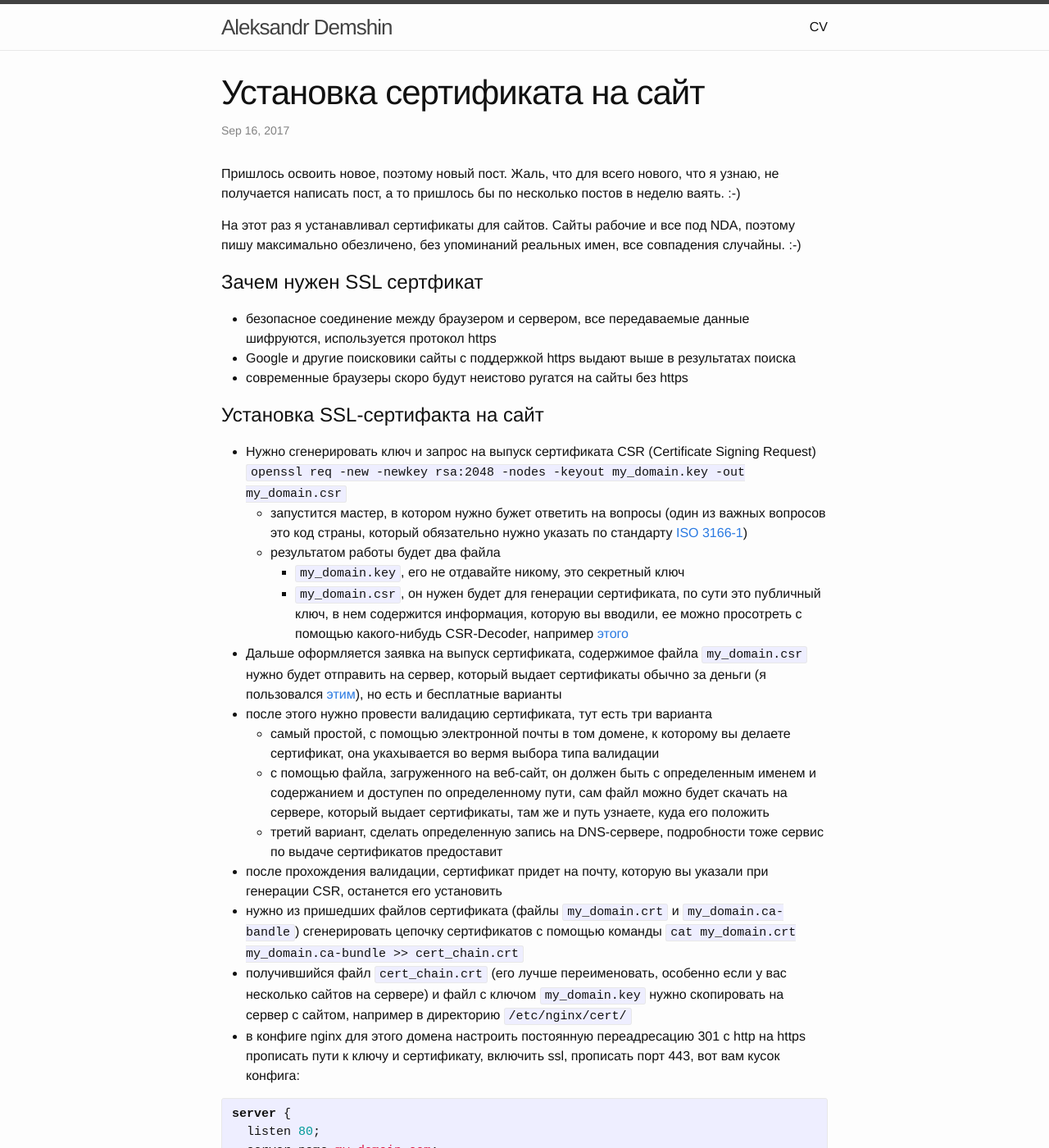
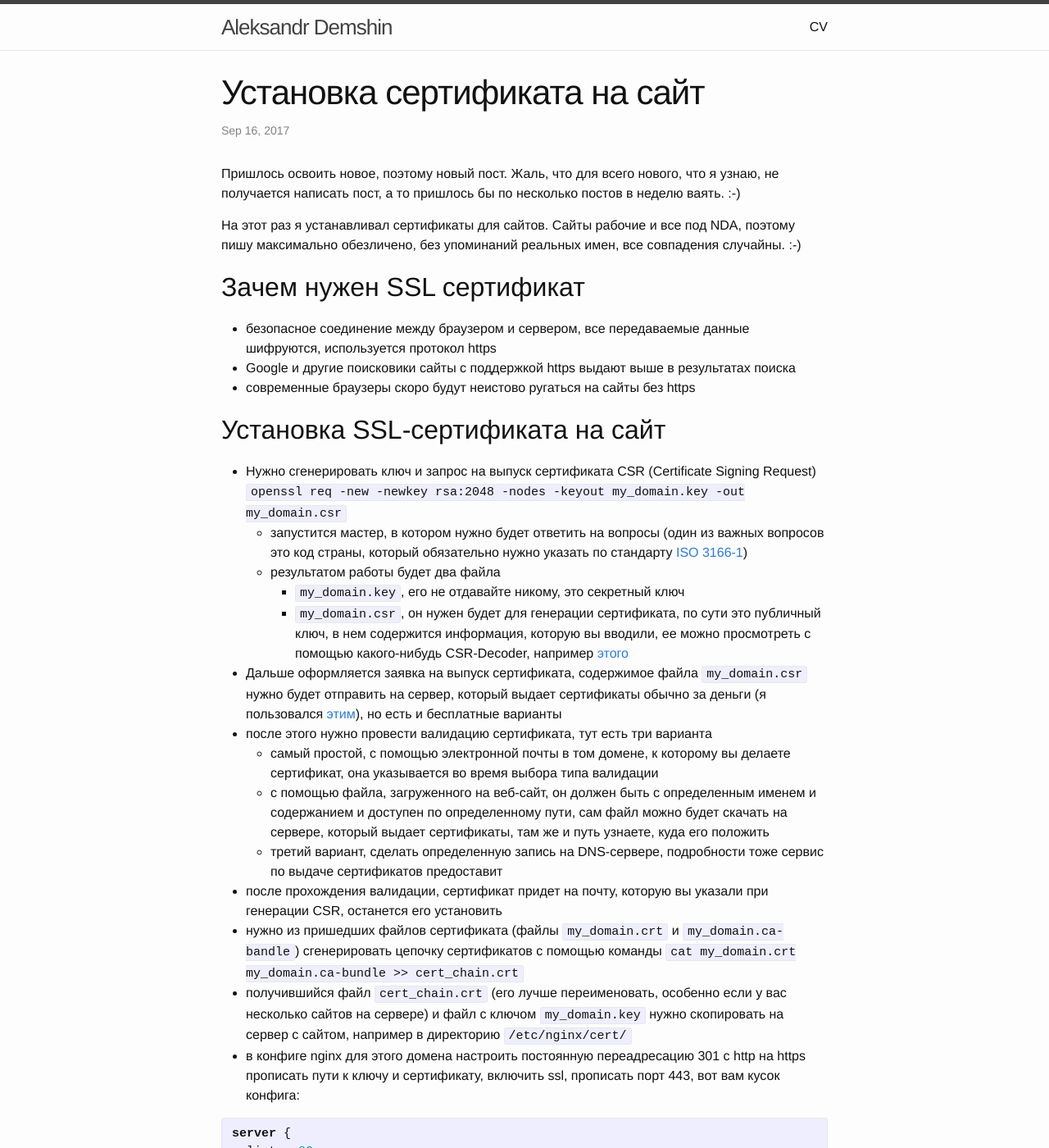
Before and after one commit to demshin/demsh.in, a Jekyll site: the page built from _posts/2017-09-16-certificates.md, in a window 1280 px wide and 1400 px high. Shown: the whole window at 82% size. Built offline with Jekyll 4.4.1, drawn with Linux system fonts in a browser that asks for light colours; some of the changed text lies outside the part shown.

Commit message:
+ fix markdown + fix typos

```diff
--- a/_posts/2017-09-16-certificates.md
+++ b/_posts/2017-09-16-certificates.md
@@ -9,22 +9,22 @@ categories: openssl certificates https
 
 На этот раз я устанавливал сертификаты для сайтов. Сайты рабочие и все под NDA, поэтому пишу максимально обезличено, без упоминаний реальных имен, все совпадения случайны. :-)
 
-# Зачем нужен SSL сертфикат
+## Зачем нужен SSL сертификат
 
 - безопасное соединение между браузером и сервером, все передаваемые данные шифруются, используется протокол https
 - Google и другие поисковики сайты с поддержкой https выдают выше в результатах поиска
-- современные браузеры скоро будут неистово ругатся на сайты без https
+- современные браузеры скоро будут неистово ругаться на сайты без https
 
-# Установка SSL-сертифакта на сайт
+## Установка SSL-сертификата на сайт
 
 - Нужно сгенерировать ключ и запрос на выпуск сертификата CSR (Certificate Signing Request) `openssl req -new -newkey rsa:2048 -nodes -keyout my_domain.key -out my_domain.csr`
-  - запустится мастер, в котором нужно бужет ответить на вопросы (один из важных вопросов это код страны, который обязательно нужно указать по стандарту [ISO 3166-1](https://ru.wikipedia.org/wiki/ISO-3166-1))
+  - запустится мастер, в котором нужно будет ответить на вопросы (один из важных вопросов это код страны, который обязательно нужно указать по стандарту [ISO 3166-1](https://ru.wikipedia.org/wiki/ISO-3166-1))
   - результатом работы будет два файла
     - `my_domain.key`, его не отдавайте никому, это секретный ключ
-    - `my_domain.csr`, он нужен будет для генерации сертификата, по сути это публичный ключ, в нем содержится информация, которую вы вводили, ее можно просотреть с помощью какого-нибудь CSR-Decoder, например [этого](https://www.sslshopper.com/csr-decoder.html)
+    - `my_domain.csr`, он нужен будет для генерации сертификата, по сути это публичный ключ, в нем содержится информация, которую вы вводили, ее можно просмотреть с помощью какого-нибудь CSR-Decoder, например [этого](https://www.sslshopper.com/csr-decoder.html)
 - Дальше оформляется заявка на выпуск сертификата, содержимое файла `my_domain.csr` нужно будет отправить на сервер, который выдает сертификаты обычно за деньги (я пользовался [этим](https://namecheap.com/)), но есть и бесплатные варианты
 - после этого нужно провести валидацию сертификата, тут есть три варианта
-    - самый простой, с помощью электронной почты в том домене, к которому вы делаете сертификат, она укахывается во вермя выбора типа валидации
+    - самый простой, с помощью электронной почты в том домене, к которому вы делаете сертификат, она указывается во время выбора типа валидации
     - с помощью файла, загруженного на веб-сайт, он должен быть с определенным именем и содержанием и доступен по определенному пути, сам файл можно будет скачать на сервере, который выдает сертификаты, там же и путь узнаете, куда его положить
     - третий вариант, сделать определенную запись на DNS-сервере, подробности тоже сервис по выдаче сертификатов предоставит
 - после прохождения валидации, сертификат придет на почту, которую вы указали при генерации CSR, останется его установить
```
Also changed, not shown: other parts of _posts/2017-09-16-certificates.md (+1 -1 lines).
